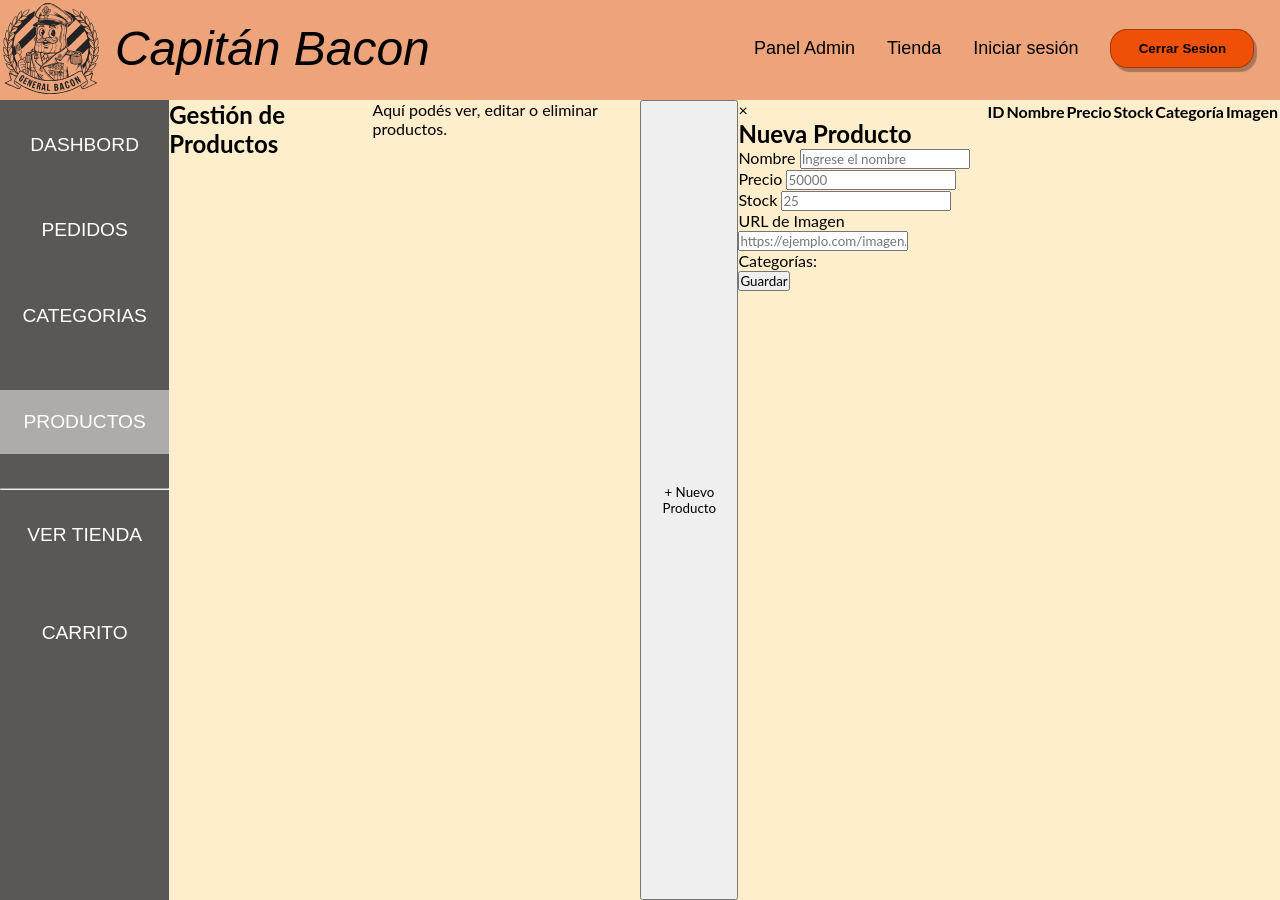
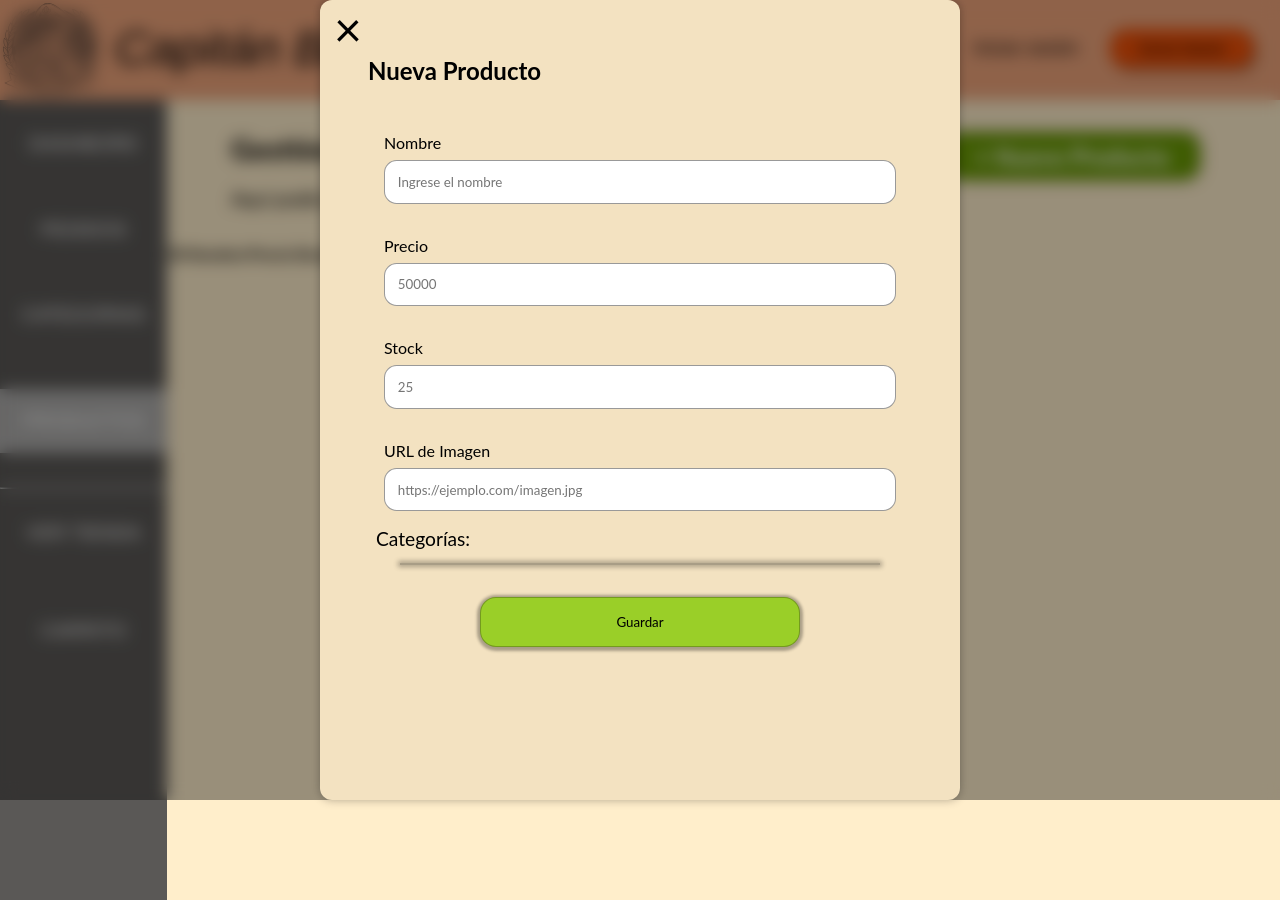
Before and after one commit to TASTY-S-A/General-Bacon-Proyecto-El-Buen-sabor-, a website built with Vite: page src/pages/admin/productos/productos.html in a window 1280 px wide. Both pictures are taken after a click on the button "+ Nuevo Producto". Built offline with nearby package versions, Linux system fonts and the light colour scheme; no server answers; a web font is replaced by a local one.

Commit message:
Actualización de estilos y estructura en la gestión de productos: se modifican colores de botones, se crea un nuevo archivo CSS para la página de productos y se reorganiza el contenido del formulario.

```diff
--- a/src/pages/Estilos/Categoria.css
+++ b/src/pages/Estilos/Categoria.css
@@ -20,7 +20,7 @@
     font-weight: 800;
 }
 .encabezado button{
-  background-color: #699A03;
+  background-color: var(--botnespedidocategoria);
   width: 16rem;
   height: 3rem;
   border-radius: 1rem;
@@ -126,7 +126,7 @@
   margin-top: 2rem;
   padding: 1rem;
   border-radius: 1rem;
-  background-color: var(--buttoncolor);
+  background-color: var(--botonguardar);
   box-shadow: 0px 1px 3px 3px rgba(0, 0, 0, 0.3);
     transition-duration: 300ms;
 }
@@ -136,7 +136,7 @@
   cursor: pointer;
   transform: scale(1.2);
   width: 55%;
-  box-shadow: 0px 1px 3px 3px rgb(255, 153, 0);
+  box-shadow: 0px 1px 3px 3px rgb(166, 248, 14, 0.432);
 }
 
 #tablaCategorias{
--- /dev/null
+++ b/src/pages/Estilos/Productos.css
@@ -0,0 +1,171 @@
+.cajapapi{
+    width: 100%;
+    height: 100%;
+}
+
+.encabezado p {
+    font-size: 1.2rem;
+    font-weight: 500;
+}
+.encabezado h2{
+    font-size: 1.8rem;
+    font-weight: 800;
+}
+
+.encabezado{
+    display: flex;
+    margin: 1rem 1rem;
+}
+.textocabeza{
+    display: flex;
+    flex-direction: column;
+    margin: 1rem 3rem;
+    gap: 1.3rem;
+}
+.btnAbrirFormProd{
+    margin-top: 1.5rem;
+    margin-left: auto;
+    margin-right: 15rem;
+    width: 16rem;
+    height: 3rem;
+    background-color: var(--botnespedidocategoria);
+    border: 1px solid rgba(0, 0, 0, 0.3);
+    box-shadow: 0px 0px 2px 2px rgba(0, 0, 0, 0.2);
+    color: white;
+    font-size: 1.5rem;
+    font-weight: 700;
+    margin-right: 4rem;
+    margin-top: 1rem;
+    border-radius: 1rem;
+    transition-duration: 300ms;
+}
+.btnAbrirFormProd:hover{
+  cursor: pointer;
+  transform: scale(1.1);
+  box-shadow: 0px 0px 2px 2px rgba(0, 240, 72, 0.3);
+}
+.overlay {
+  display: none;
+  position: fixed;
+  width: 100%;
+  height: 100%;
+  top: 0;
+  left: 0;
+  width: 100%; height: 100%;
+  background: rgba(0, 0, 0, 0.4);
+  backdrop-filter: blur(8px);
+  align-items: center;
+  justify-content: center;
+  z-index: 0;
+}
+
+.close{
+  display: flex;
+  font-size: 3rem;
+  padding: 0;
+  align-items: center;
+  justify-content:center;
+  margin: 1rem;
+  width: 1.5rem;
+  height: 1.5rem;
+  transition-duration: 300ms;
+  border-radius: 0.5rem;
+}
+.close:hover{
+  transition-duration: 300ms;
+  cursor: pointer;
+  transform: scale(1.2);
+  color: rgba(153, 1, 1, 0.671);
+}
+
+.modal {
+  background: #f3e2c1;
+  border-radius: 12px;
+  width: 40rem;
+  height: 50rem;
+  box-shadow: 0 0 10px rgba(0,0,0,0.3);
+}
+.modal h2{
+  margin-left: 3rem;
+  margin-bottom: 2rem;
+  margin-top: 1rem;
+}
+
+
+.contenidotarjeta{
+  display: flex;
+  width: 100%;
+    flex-direction: column;
+  height: 100%;
+}
+.campo-formulario label{
+    margin-left: 4rem;
+    margin-bottom: 0.5rem;
+}
+.campo-formulario{
+    display: flex;
+    flex-direction: column;
+    margin: 1rem 0;
+}
+.campo-formulario input{
+    width: 80%;
+    margin: auto;
+    padding: 0.8rem;
+    border-radius: 0.8rem;
+    border: 1px solid rgba(0, 0, 0, 0.4);
+}
+#categoriasContainer{
+    width: 100%;
+    display: flex;
+    flex-direction: column;
+
+}
+.titulo{
+    margin-left: 3.5rem;
+    margin-bottom: 0.8rem;
+    font-size: 1.2rem;
+}
+#categoriasCheckboxes{
+    display: flex;
+    max-height: 6rem;
+    overflow: auto;
+    flex-wrap: wrap;
+    margin: auto;
+    gap: 1rem;
+    width: 75%;
+    background-color: rgb(224, 209, 178);
+    border: 1px solid rgba(0, 0, 0, 0.25);
+    box-shadow: 0px 0px 5px 2px rgba(0, 0, 0, 0.3);
+
+}
+#categoriasCheckboxes label:hover{
+    cursor: pointer;
+    transform: scale(1.1);
+}
+#categoriasCheckboxes input:hover{
+    cursor: pointer;
+    transform: scale(1.1);
+}
+.guardarCBtn{
+  display: flex;
+  width: 50%;
+  justify-content: center;
+  align-items: center;
+  margin-left: auto;
+  margin-right: auto;
+  margin-top: 2rem;
+  padding: 1rem;
+  border-radius: 1rem;
+  background-color: var(--botonguardar);
+  box-shadow: 0px 1px 3px 3px rgba(0, 0, 0, 0.3);
+    transition-duration: 300ms;
+    border: 1px solid rgba(0, 0, 0, 0.25);
+}
+
+.guardarCBtn:hover{
+  transition-duration: 300ms;
+  cursor: pointer;
+  transform: scale(1.2);
+  width: 55%;
+  box-shadow: 0px 1px 3px 3px rgba(166, 248, 14, 0.432);
+}
--- a/src/pages/Estilos/variablesglobales.css
+++ b/src/pages/Estilos/variablesglobales.css
@@ -11,9 +11,11 @@
     --headergeneral: #EEA47B;
     --leftbar: #5A5856;
     --buttoncolor: #EE5007;
+    --botonguardar: #9acf28;
     --backtarjetaPedido: #FFEDEB;
     --botonestodopedido: #FE8C78;
     --Textopedidototal: #EE5007;
+    --botnespedidocategoria: #699a03;
     --tamanioheader: 100px;
   }
 
--- a/src/pages/admin/productos/productos.html
+++ b/src/pages/admin/productos/productos.html
@@ -6,7 +6,7 @@
   <title>Productos | Admin</title>
   <link rel="stylesheet" href="/src/pages/Estilos/variablesglobales.css">
   <link rel="stylesheet" href="/src/pages/Estilos/pagestyle.css">
-  <link rel="stylesheet" href="/src/pages/Estilos/pedidos.css">
+  <link rel="stylesheet" href="/src/pages/Estilos/Productos.css">
   <link href="https://fonts.googleapis.com/css2?family=Alumni+Sans+Inline+One&display=swap" rel="stylesheet">
   <link href="https://fonts.googleapis.com/css2?family=Gugi&display=swap" rel="stylesheet">
 
@@ -45,17 +45,21 @@
             </ul>
         </aside>
 
-
-      <h2>Gestión de Productos</h2>
-      <p>Aquí podés ver, editar o eliminar productos.</p>
-          <!-- Botón para abrir el formulario -->
+     <section class="cajapapi">
+        <div class="encabezado">
+          <article class="textocabeza">
+          <h2>Gestión de Productos</h2>
+          <p>Aquí podés ver, editar o eliminar productos.</p>
+          </article>
           <button id="btnAbrirFormulario" class="btnAbrirFormProd">+ Nuevo Producto</button>
+        </div>
       <!-- Fondo semitransparente -->
       <div id="fondoModal" class="overlay">
         <!-- Contenedor del formulario/modal -->
         <form id="formularioProducto" class="modal">
-          <span id="btnCerrarFormulario" class="cerrar">&times;</span>
+          <span id="btnCerrarFormulario" class="close">&times;</span>
           <h2>Nueva Producto</h2>
+          <div class="contenidotarjeta">
           <div class="campo-formulario">
             <label for="nombre">Nombre</label>
             <input id="nombre" class="box" name="nombre" type="text" placeholder="Ingrese el nombre" required>
@@ -72,13 +76,15 @@
             <label for="imagenUrl">URL de Imagen</label>
             <input id="imagenUrl" class="box" name="imagenUrl" type="url" placeholder="https://ejemplo.com/imagen.jpg" required>
           </div>
-          <div class="campo-formulario">
+          <div class="radio">
             <div id="categoriasContainer">
-              <label>Categorías:</label>
+              <label class="titulo">Categorías:</label>
               <div id="categoriasCheckboxes"></div>
             </div>
+
           </div>
-          <button type="submit" class="guardarCBtn btnAbrirFormProd">Guardar</button>
+          <button type="submit" class="guardarCBtn ">Guardar</button>
+         </div>
         </form>
       </div>
 
@@ -99,6 +105,7 @@
         </table>
       </aside>
     </aside>
+    </section>
   </main>
 
 <script type="module" src="./producto.ts"></script>
```
